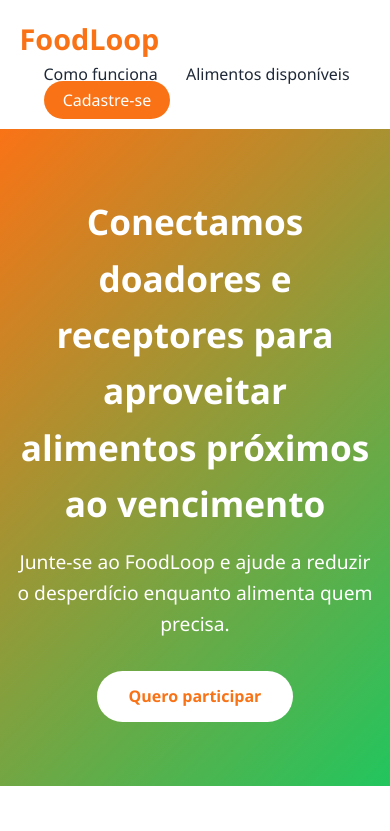
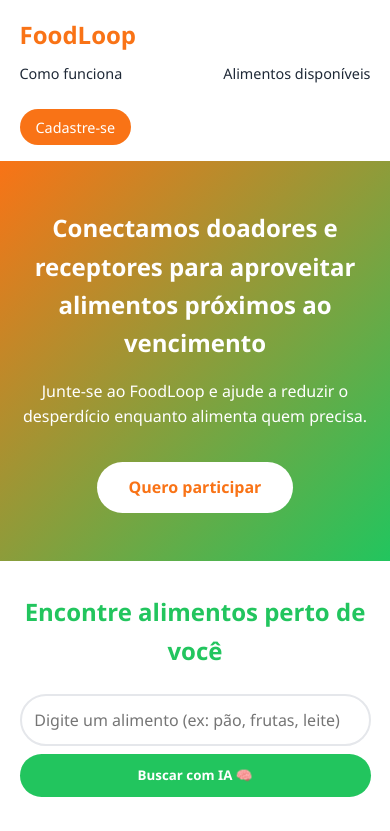
Before and after one commit to majincomsono/Projeto, a plain HTML site: page index.html in a window 390 px wide. Shown: the top 831 px of the page. Drawn offline with Linux system fonts and the light colour scheme.

Commit message:
style.css

```diff
--- a/style.css
+++ b/style.css
@@ -1,4 +1,4 @@
-/* style.css */
+/* style.css - Versão Responsiva para Mobile */
 * {
     margin: 0;
     padding: 0;
@@ -12,6 +12,7 @@
     line-height: 1.6;
 }
 
+/* Header */
 header {
     background-color: white;
     box-shadow: 0 2px 4px rgba(0,0,0,0.1);
@@ -28,12 +29,19 @@
     color: #F97316; /* laranja */
 }
 
+nav {
+    display: flex;
+    align-items: center;
+    gap: 1rem;
+    flex-wrap: wrap;
+}
+
 nav a {
     text-decoration: none;
     color: #1f2937;
-    margin-left: 1.5rem;
     font-weight: 500;
     transition: color 0.3s;
+    white-space: nowrap;
 }
 
 nav a:hover {
@@ -53,44 +61,49 @@
 }
 
 #user-area {
-    display: inline-block;
+    display: flex;
+    align-items: center;
+    gap: 0.8rem;
+    flex-wrap: wrap;
+    justify-content: flex-end;
 }
 
 .saudacao {
     color: #22C55E;
     font-weight: 600;
-    margin-left: 1.5rem;
     font-size: 1rem;
+    white-space: nowrap;
 }
 
 .link-doador {
-    background-color: #F97316; /* laranja para destacar */
+    background-color: #22C55E;
     color: white !important;
     padding: 0.5rem 1.2rem;
     border-radius: 30px;
-    margin-left: 1rem;
     transition: background-color 0.3s;
+    white-space: nowrap;
 }
 
 .link-doador:hover {
-    background-color: #e07b0a;
+    background-color: #16a34a;
 }
 
+/* Hero */
 .hero {
     background: linear-gradient(135deg, #F97316 0%, #22C55E 100%);
     color: white;
     text-align: center;
-    padding: 4rem 1rem;
+    padding: 3rem 1rem;
 }
 
 .hero h1 {
-    font-size: 2.2rem;
+    font-size: 1.8rem;
     max-width: 800px;
     margin: 0 auto 1rem;
 }
 
 .hero p {
-    font-size: 1.2rem;
+    font-size: 1.1rem;
     margin-bottom: 2rem;
 }
 
@@ -109,15 +122,17 @@
     transform: scale(1.05);
 }
 
+/* Busca */
 .busca-ia {
     background-color: white;
-    padding: 3rem 5%;
+    padding: 2rem 5%;
     text-align: center;
 }
 
 .busca-ia h2 {
     color: #22C55E;
     margin-bottom: 1.5rem;
+    font-size: 1.5rem;
 }
 
 .search-box {
@@ -125,6 +140,7 @@
     max-width: 600px;
     margin: 0 auto;
     gap: 0.5rem;
+    flex-direction: row;
 }
 
 #busca {
@@ -144,11 +160,12 @@
     background-color: #22C55E;
     color: white;
     border: none;
-    padding: 0 1.8rem;
+    padding: 0 1.5rem;
     border-radius: 30px;
     font-weight: 600;
     cursor: pointer;
     transition: background-color 0.3s;
+    white-space: nowrap;
 }
 
 #btn-busca:hover {
@@ -163,8 +180,9 @@
     margin-right: auto;
 }
 
+/* Alimentos */
 .alimentos {
-    padding: 3rem 5%;
+    padding: 2rem 5%;
     background-color: #f3f4f6;
 }
 
@@ -172,11 +190,12 @@
     text-align: center;
     color: #F97316;
     margin-bottom: 2rem;
+    font-size: 1.5rem;
 }
 
 .grid-alimentos {
     display: grid;
-    grid-template-columns: repeat(auto-fill, minmax(250px, 1fr));
+    grid-template-columns: repeat(auto-fill, minmax(240px, 1fr));
     gap: 1.5rem;
 }
 
@@ -205,6 +224,7 @@
 .card-alimento h3 {
     color: #F97316;
     margin-bottom: 0.5rem;
+    font-size: 1.2rem;
 }
 
 .card-alimento p {
@@ -218,8 +238,9 @@
     font-weight: 600;
 }
 
+/* Formulários de cadastro (páginas) */
 .cadastro {
-    padding: 3rem 5%;
+    padding: 2rem 5%;
     max-width: 600px;
     margin: 0 auto;
 }
@@ -228,6 +249,7 @@
     color: #22C55E;
     text-align: center;
     margin-bottom: 2rem;
+    font-size: 1.6rem;
 }
 
 #form-cadastro,
@@ -297,3 +319,78 @@
     padding: 1.5rem;
     margin-top: 2rem;
 }
+
+/* ========== RESPONSIVIDADE PARA CELULARES ========== */
+@media (max-width: 600px) {
+    header {
+        flex-direction: column;
+        align-items: flex-start;
+        gap: 0.5rem;
+    }
+
+    nav {
+        width: 100%;
+        justify-content: space-between;
+        flex-wrap: wrap;
+    }
+
+    #user-area {
+        width: 100%;
+        justify-content: flex-start;
+        margin-top: 0.5rem;
+    }
+
+    .hero h1 {
+        font-size: 1.5rem;
+    }
+
+    .hero p {
+        font-size: 1rem;
+    }
+
+    .search-box {
+        flex-direction: column;
+    }
+
+    #btn-busca {
+        padding: 0.8rem;
+    }
+
+    .grid-alimentos {
+        grid-template-columns: 1fr; /* Um card por linha */
+    }
+
+    .cadastro {
+        padding: 2rem 4%;
+    }
+
+    .cadastro h2 {
+        font-size: 1.4rem;
+    }
+
+    #form-cadastro,
+    #form-alimento {
+        padding: 1.5rem;
+    }
+}
+
+/* Ajustes para telas muito pequenas (menos de 400px) */
+@media (max-width: 400px) {
+    .logo {
+        font-size: 1.5rem;
+    }
+
+    nav a {
+        font-size: 0.9rem;
+    }
+
+    .btn-cadastro,
+    .link-doador {
+        padding: 0.4rem 1rem;
+        font-size: 0.9rem;
+    }
+
+    .saudacao {
+        font-size: 0.9rem;
+    }
+}
```
